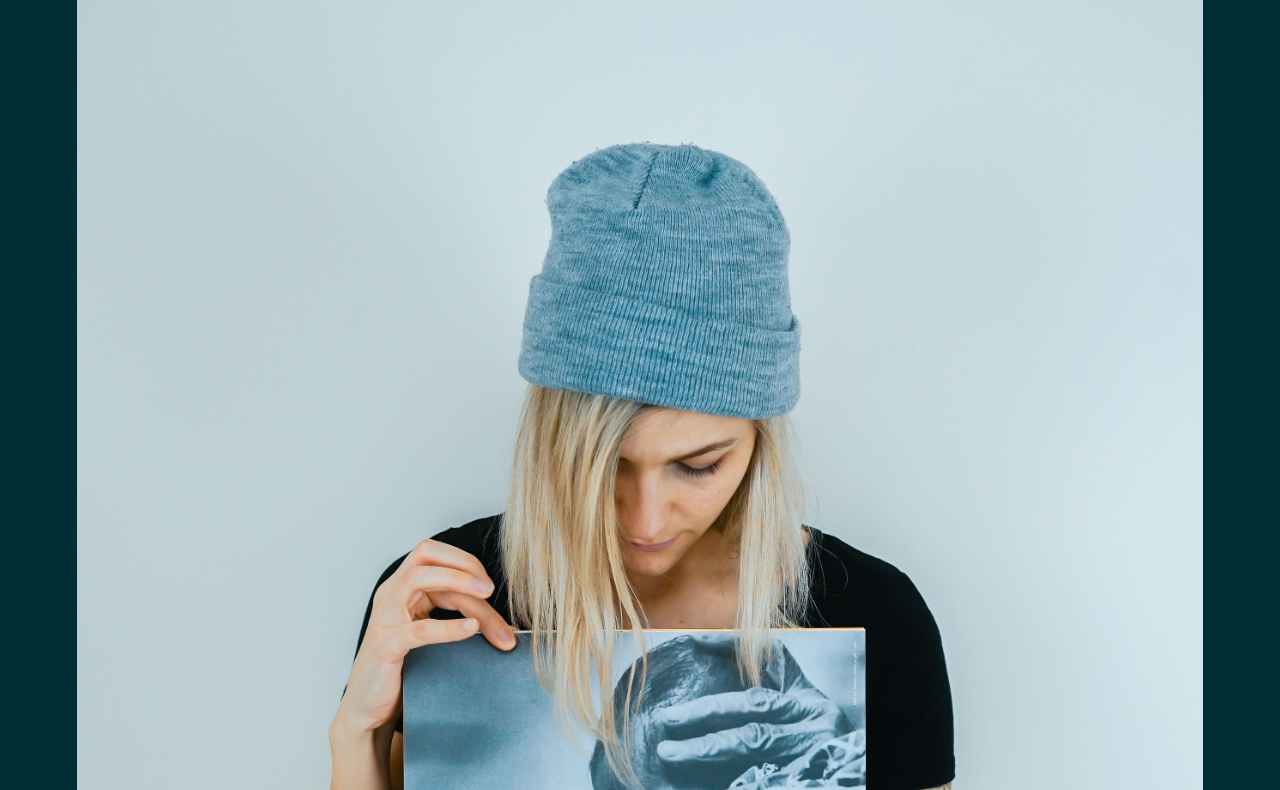
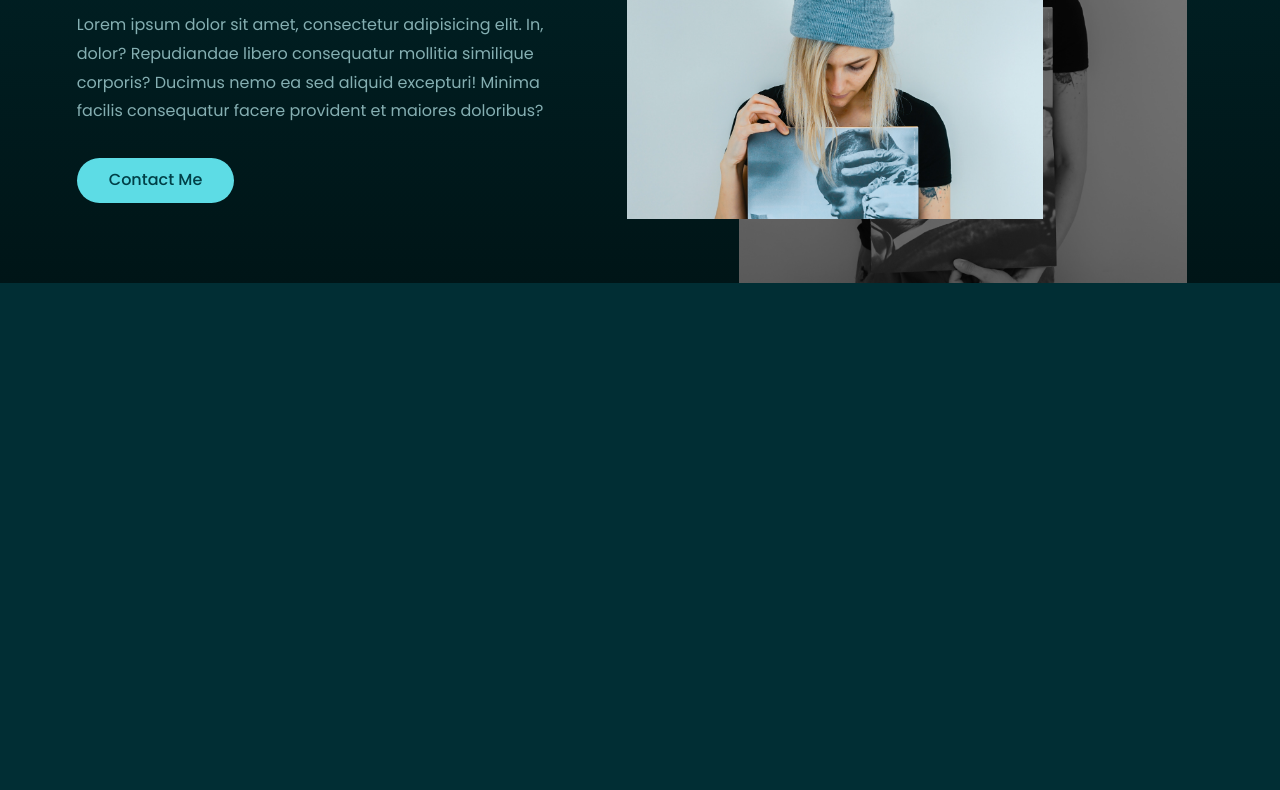
Before and after one commit to mostafizzfuad/photography, a plain HTML site: page index.html in a window 1280 px wide. Shown: the part 517-1307 px from the top of the page. After the commit the page ends 800 px from the top, so only its background shows below. Drawn offline with nearby package versions, Linux system fonts and the light colour scheme.

Commit message:
update code

```diff
--- a/style.css
+++ b/style.css
@@ -124,9 +124,8 @@ nav {
     display: flex;
     justify-content: center;
     align-items: center;
-    background-image: linear-gradient(
-        var(--color-primary-variant),
-        var(--color-primary));
+    background-image: linear-gradient(var(--color-primary-variant),
+            var(--color-primary));
     color: var(--color-bg-4);
     border-radius: 0.5rem;
     transition: var(--transition);
@@ -135,4 +134,107 @@ nav {
 .nav-socials a:hover {
     box-shadow: 0 1rem 1rem rgba(0 0 0 / 0.5);
 }
+
 /*--=============== navbar end ===============--*/
+
+
+/*--=============== header start ===============--*/
+header {
+    max-width: 100vw;
+    height: 100vh;
+    position: relative;
+    top: 0;
+    background: linear-gradient(var(--color-bg-3), var(--color-bg-1));
+    overflow: hidden;
+}
+
+/*------- when use flex -------*/
+/* .header-container {
+    display: flex;
+    gap: 4%;
+}
+
+.header-left {
+    flex-basis: 53%;
+}
+
+.header-right {
+    flex-basis: 43%;
+} */
+
+/*------- when use grid -------*/
+.header-container {
+    display: grid;
+    grid-template-columns: 53% 43%;
+    gap: 4%;
+    margin-top: 10rem;
+    position: relative;
+}
+
+.header-hashtag {
+    color: var(--color-primary-variant);
+}
+
+.header-left p {
+    margin-top: 2rem;
+    width: 85%;
+}
+
+.header-btn {
+    display: inline-block;
+    margin-top: 2rem;
+    background-color: var(--color-primary-variant);
+    color: var(--color-bg-4);
+    padding: 0.5rem 2rem;
+    font-weight: 500;
+    border-radius: 2rem;
+}
+
+.header-btn:hover {
+    color: var(--color-light);
+    background-color: var(--color-bg-4);
+}
+
+.header-btn:active {
+    outline: 0.5rem solid var(--color-light);
+}
+
+.header-image-bg {
+    width: 16rem;
+    height: 22rem;
+    background-color: var(--color-bg-4);
+    position: absolute;
+    right: 0;
+    top: 0;
+}
+
+.header-image-lg {
+    width: 28rem;
+    position: absolute;
+    top: 1rem;
+    right: 1rem;
+    filter: saturate(0) brightness(0.5);
+    transition: var(--transition);
+}
+
+.header-image-md {
+    width: 26rem;
+    height: 26rem;
+    overflow: hidden;
+    position: absolute;
+    top: 10rem;
+    right: 10rem;
+    transition: var(--transition);
+}
+
+.header-right:hover .header-image-md {
+    opacity: 0;
+}
+
+.header-right:hover .header-image-lg {
+    filter: saturate(1) brightness(1);
+    border: 1rem solid var(--color-bg-4);
+    top: 0;
+    right: 0;
+}
+/*--=============== header end ===============--*/
```
